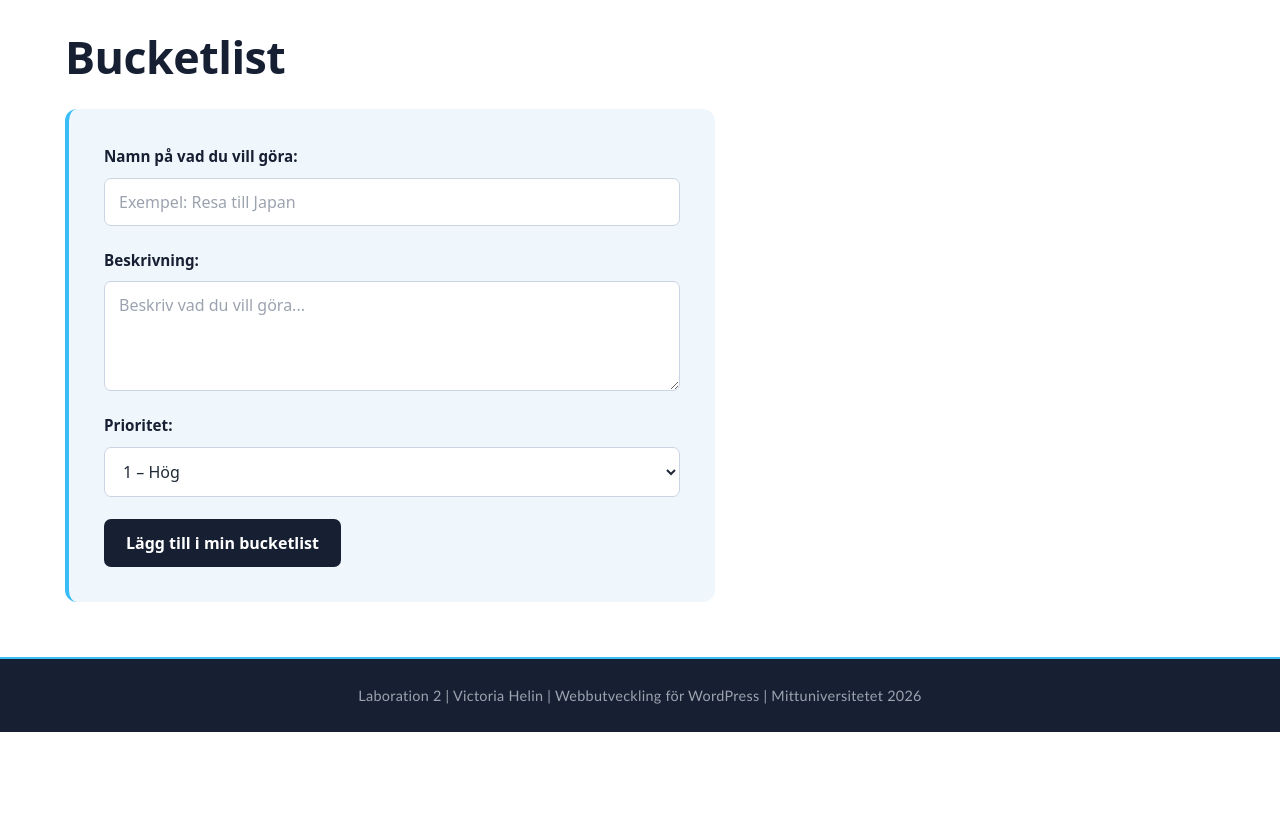
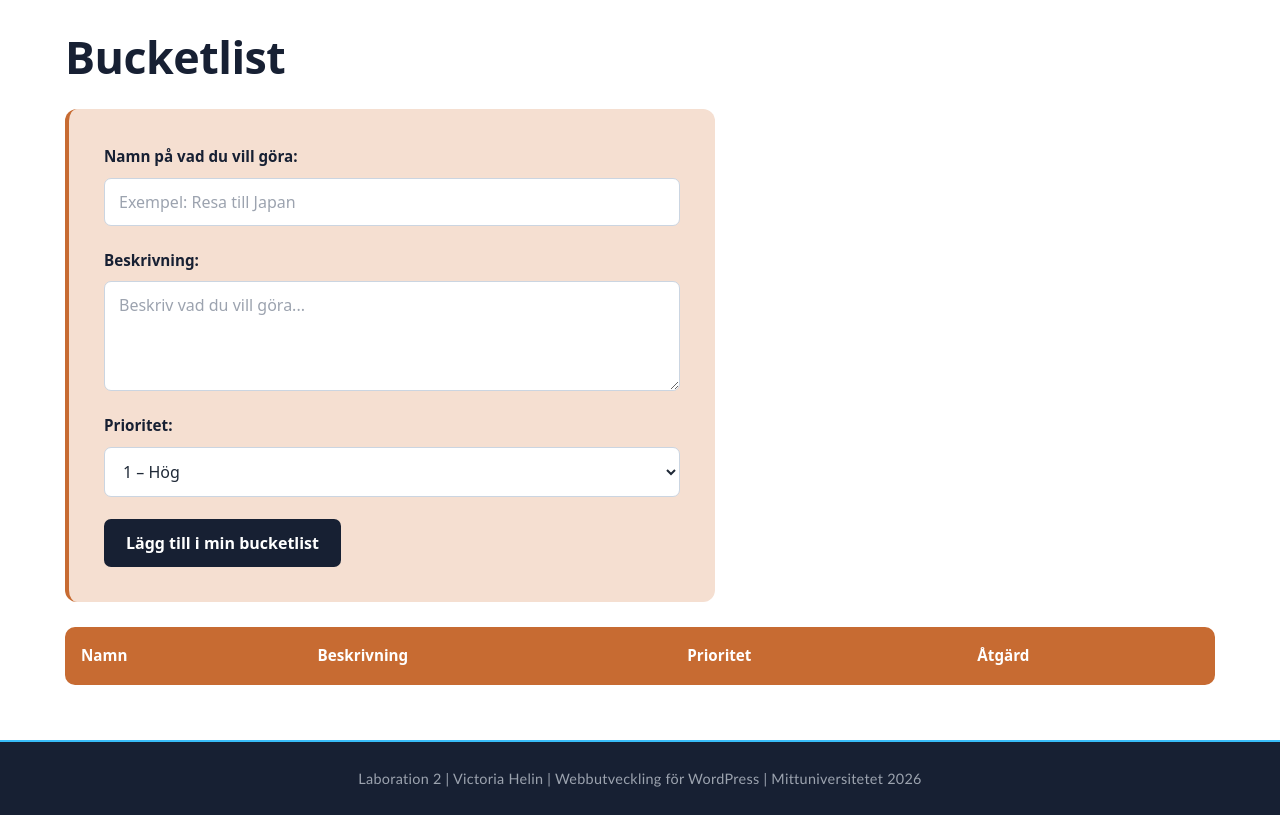
Before and after one commit to victoriah-svg/lab2wordpress, a PHP site: page /bucketlist.php in a window 1280 px wide. Shown: the part 75-890 px from the top of the page. Before the commit the page ends 807 px from the top, so only its background shows below. Run offline with PHP 8.4, Linux system fonts and the light colour scheme; lists and menus that the app fills with data are empty.

Commit message:
lagt till styling för tabell och fixat till formulär

```diff
--- a/CSS/styles.css
+++ b/CSS/styles.css
@@ -254,14 +254,16 @@ footer p:hover {
 
 
 /*-----BUCKETLISTSIDAN-----*/
-/*-----BUCKETLIST FORMULÄR-----*/
+
+/*--FORMULÄR---*/
 
 .bucket-form {
-    background-color: #f0f7fc;
+    background-color: #f5dfd1;
+;
     max-width: 650px;
     padding: 35px;
     border-radius: 12px;
-    border-left: 4px solid #38bdf8;
+    border-left: 4px solid #C76B32;;
     box-sizing: border-box;
     margin: 25px 0;
 }
@@ -336,6 +338,71 @@ footer p:hover {
     background-color: #0284c7;
     transform: translateY(-2px);
 }
+
+/*---TABELL---*/
+
+.table-container {
+    width: 100%;
+    overflow-x: auto;
+    margin: 25px 0;
+    border-radius: 10px;
+}
+
+.bucket-table {
+    width: 100%;
+    border-collapse: collapse;
+    background-color: #ffffff;
+    text-align: left;
+}
+
+.bucket-table th {
+     background-color: #C76B32;
+    color: #ffffff;
+    padding: 16px;
+    font-size: 0.95rem;
+    font-weight: 600;
+}
+
+.bucket-table td {
+    padding: 15px 16px;
+    border-bottom: 1px solid #e2e8f0;
+    color: #374151;
+    font-size: 0.95rem;
+}
+
+.bucket-table tbody tr {
+    transition: background-color 0.2s ease;
+}
+
+.bucket-table tbody tr:hover {
+    background-color: #f0f7fc;
+}
+
+/* Prioritetsmarkeringar */
+.priority {
+    display: inline-block;
+    padding: 5px 10px;
+    border-radius: 20px;
+    font-size: 0.8rem;
+    font-weight: 600;
+}
+
+.priority.high {
+    background-color: #fee2e2;
+    color: #b91c1c;
+}
+
+.priority.medium {
+    background-color: #fef3c7;
+    color: #92400e;
+}
+
+.priority.low {
+    background-color: #dcfce7;
+    color: #166534;
+}
+
+
 
 
 
@@ -427,6 +494,8 @@ footer p:hover {
     }
 
     /*-----BUCKETLISTSIDA-----*/
+
+    /*--FORMULÄR--*/
     .bucket-form {
         padding: 22px 18px;
     }
@@ -435,4 +504,12 @@ footer p:hover {
         width: 100%;
     }
 
+    /*--TABELL--*/
+
+    .bucket-table {
+        min-width: 600px;
+    }
+
+
+
 }
--- a/bucketlist.php
+++ b/bucketlist.php
@@ -29,5 +29,24 @@ include("includes/header.php");
 
 </form>
 
+
+<div class="table-container">
+    <table class="bucket-table">
+        <thead>
+            <tr>
+                <th>Namn</th>
+                <th>Beskrivning</th>
+                <th>Prioritet</th>
+                <th>Åtgärd</th>
+            </tr>
+        </thead>
+
+        <tbody>
+            <!-- PHP skriver ut aktiviteterna här -->
+        </tbody>
+    </table>
+</div>
+
+
 <?php
 include("includes/footer.php");
```
